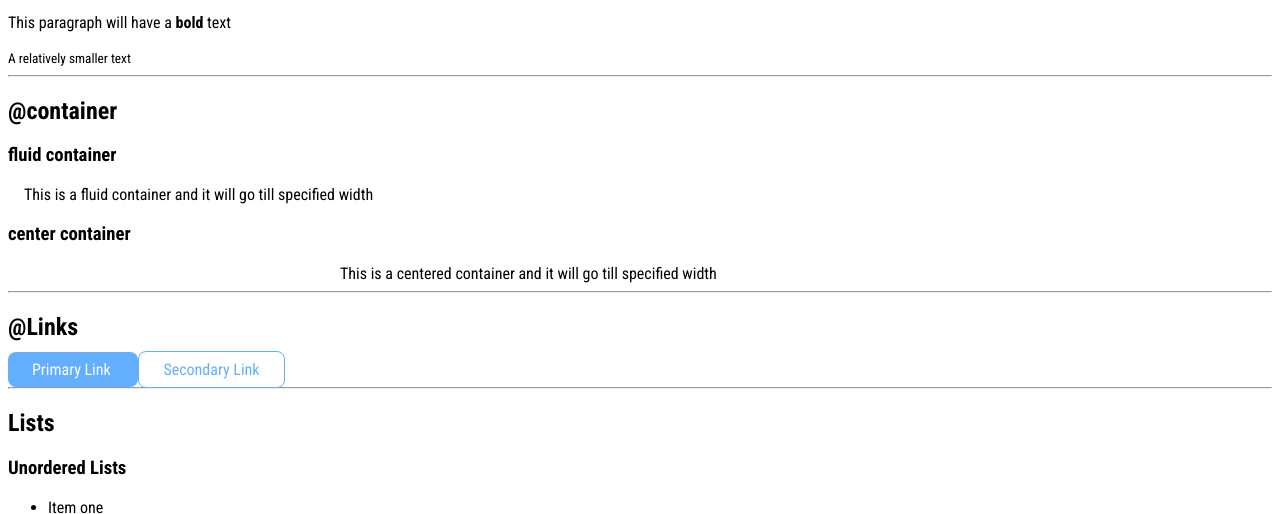
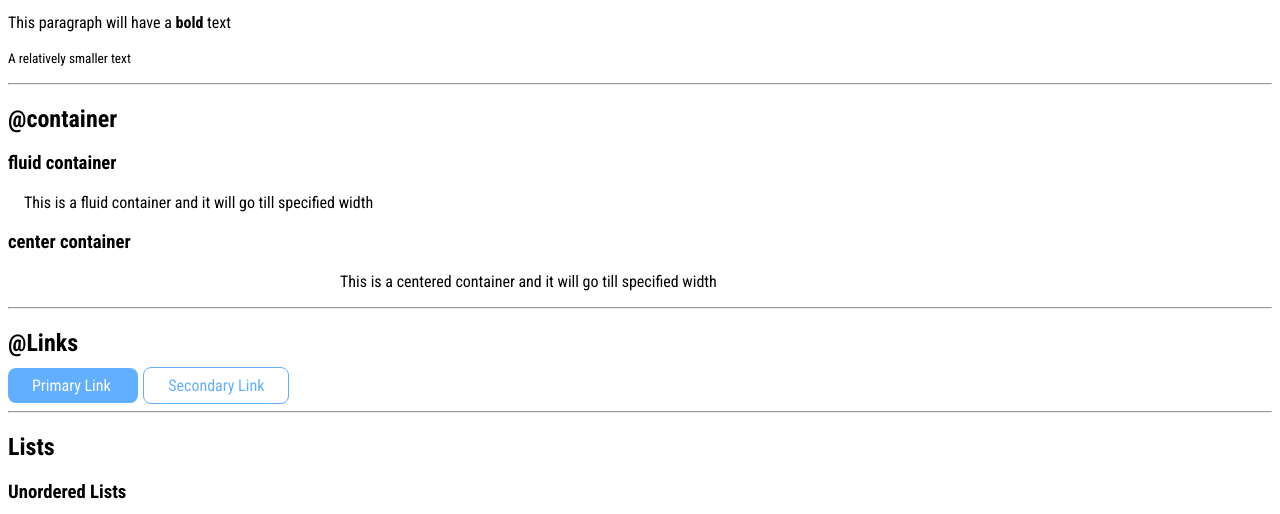
Before and after one commit to Chandramohan97/neogcmap-lesson3-live, a plain HTML site: page index.html in a window 1280 px wide. Shown: the part 269-783 px from the top of the page. Drawn offline with Linux system fonts and the light colour scheme.

Commit message:
adding margins to separate primary and secondary link

```diff
--- a/index.html
+++ b/index.html
@@ -38,8 +38,8 @@
     <hr>
 
     <h2>@Links</h2>
-    <a class = "link primary-link" href="/"> Primary Link </a>
-    <a class ="link secondary-link" href="/">Secondary Link</a>
+    <a class = "link primary-link " href="/"> Primary Link </a>
+    <a class ="link secondary-link marg" href="/">Secondary Link</a>
 
     <hr>
 
--- a/styles.css
+++ b/styles.css
@@ -8,6 +8,12 @@ body{
     font-family: 'Roboto Condensed', sans-serif;
 }
 
+.marg{
+    margin: 0rem 0.3rem;
+}
+hr{
+    margin: 1rem 0rem;
+}
 .container{
    padding: 0rem 1rem;
 }
@@ -35,3 +41,5 @@ body{
     border-radius: 0.5rem;
     border: 1px solid var(--primary-colour);
 }
+
+/**Look into BEM naming conversation
```
